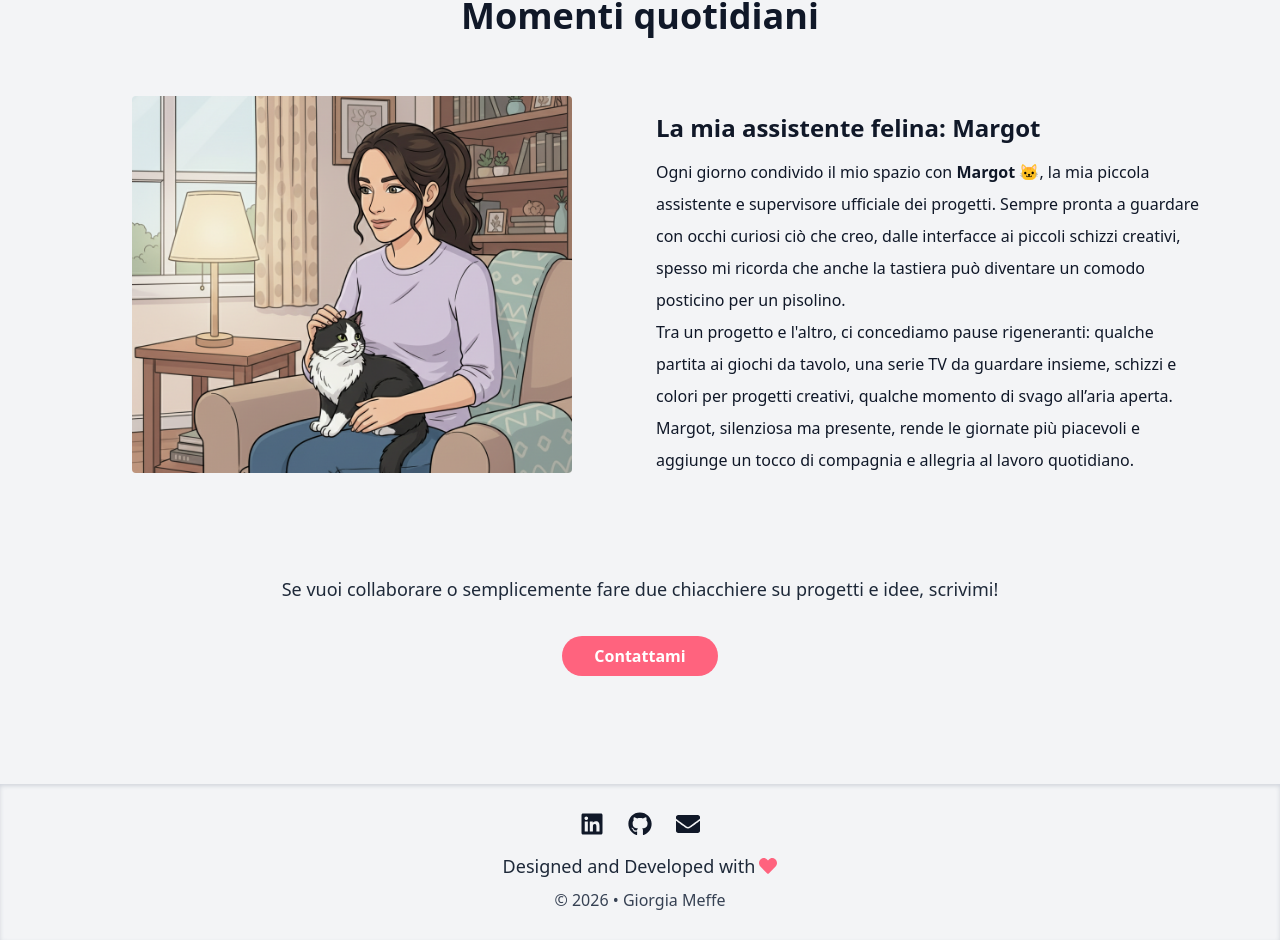
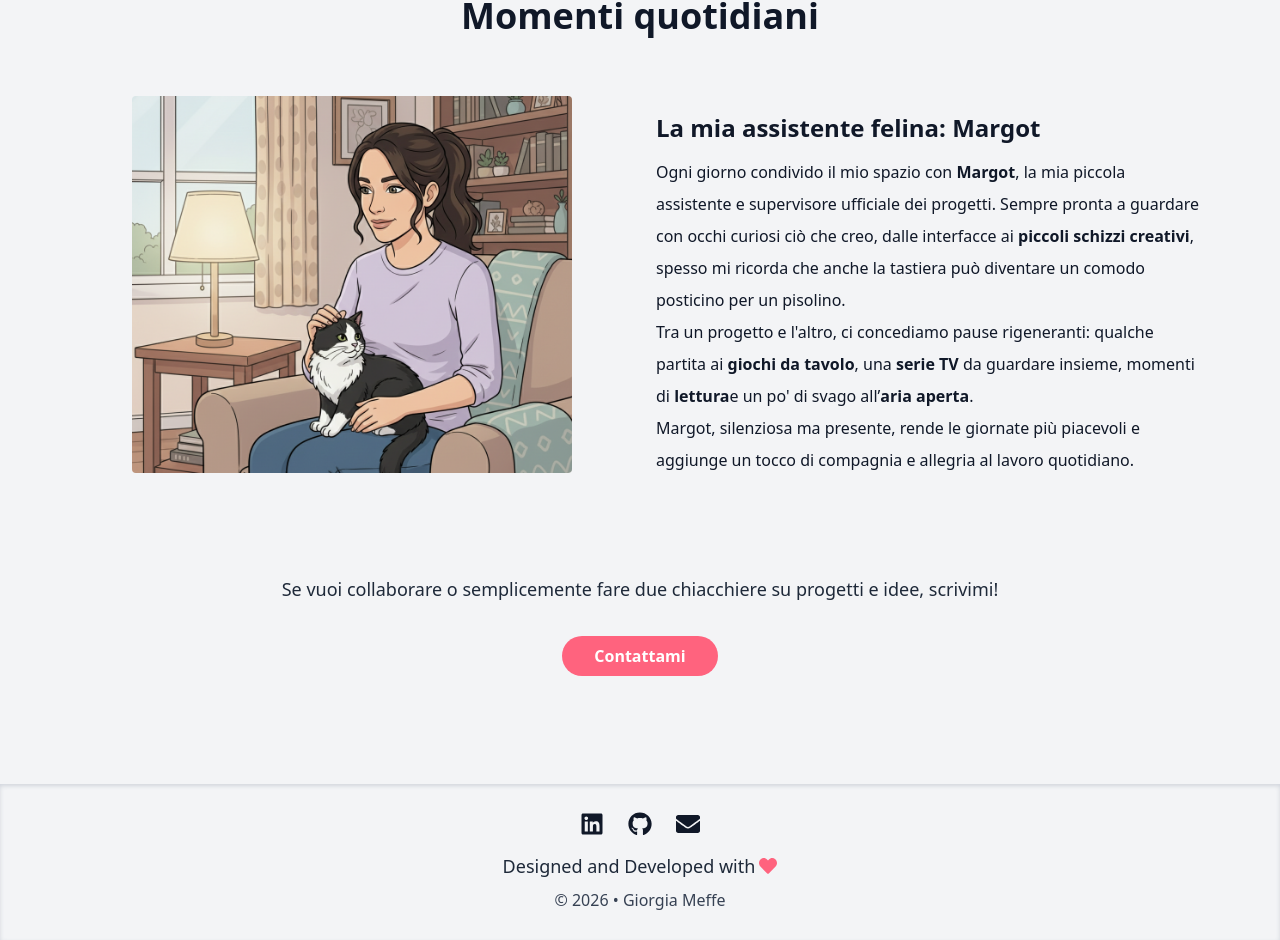
Before and after one commit to giorgiameffe/giorgiameffe-portfolio, a React (Vite) app: page /about in a window 1280 px wide. Shown: the part 2423-3363 px from the top of the page. Built offline with nearby package versions, Linux system fonts and the light colour scheme; a web font is replaced by a local one.

Commit message:
feat: fix homepage carousel and modify personalBlock content

```diff
--- a/src/components/ProjectCardList.tsx
+++ b/src/components/ProjectCardList.tsx
@@ -6,54 +6,65 @@ import { FaChevronRight, FaChevronLeft } from "react-icons/fa";
 
 const ProjectCardList: React.FC = () => {
 
+    // Indice della prima card visibile nel carosello
     const [currentIndex, setCurrentIndex] = useState(0);
-    const [cardsPerView, setCardsPerView] = useState(3); // default desktop
 
-    // Imposta il numero di card visibili in base alla larghezza
+    // Quante card mostriamo contemporaneamente
+    // (1 mobile, 2 tablet, 3 desktop)
+    const [cardsPerView, setCardsPerView] = useState(3);
+
+    // Calcola cardsPerView in base alla larghezza della finestra
     useEffect(() => {
-
         function handleResize() {
-
             if (window.innerWidth < 768) {
-                setCardsPerView(1); // mobile
+                setCardsPerView(1);       // mobile
             } else if (window.innerWidth < 1024) {
-                setCardsPerView(2); // tablet
+                setCardsPerView(2);       // tablet
             } else {
-                setCardsPerView(3); // desktop
+                setCardsPerView(3);       // desktop
             }
         }
 
-        handleResize(); // chiamata iniziale
+        handleResize(); // eseguito subito al mount
         window.addEventListener("resize", handleResize);
 
+        // cleanup quando il componente viene smontato
         return () => window.removeEventListener("resize", handleResize);
     }, []);
 
-    // Funzione per gestire il passaggio alla card successiva (con ciclicità)
+    // Quando cardsPerView cambia (es: mobile → desktop),
+    // currentIndex potrebbe diventare invalido
+    useEffect(() => {
+        const maxIndex = projects.length - cardsPerView;
+
+        // Se currentIndex è troppo alto per il nuovo layout,
+        // lo riportiamo a 0
+        if (currentIndex > maxIndex) {
+            setCurrentIndex(0);
+        }
+    }, [cardsPerView, projects.length]);
+
+    // Funzione per andare avanti di una card
     function nextCard() {
-
         if (currentIndex < projects.length - cardsPerView) {
-
             setCurrentIndex(currentIndex + 1);
         } else {
-
-            // Se siamo all'ultima card, torniamo alla prima
+            // se siamo alla fine, torniamo all’inizio
             setCurrentIndex(0);
         }
     }
 
-    // Funzione per gestire il passaggio alla card precedente (con ciclicità)
+    // Funzione per andare indietro di una card
     function prevCard() {
-
         if (currentIndex > 0) {
             setCurrentIndex(currentIndex - 1);
         } else {
-            // Se siamo alla prima card, torniamo all'ultima
+            // se siamo all’inizio, saltiamo all’ultima finestra valida
             setCurrentIndex(projects.length - cardsPerView);
         }
     }
 
-    // Adattiamo il numero di progetti visibili in base all'indice e al numero di card per vista
+    // Selezioniamo solo le card che devono essere visibili
     const visibleProjects = projects.slice(
         currentIndex,
         currentIndex + cardsPerView
@@ -73,24 +84,21 @@ const ProjectCardList: React.FC = () => {
             </motion.h1>
 
             <div className="overflow-hidden">
-
                 <div className="flex justify-center items-center gap-15 md:gap-10 w-full transition-transform duration-300 ease-in-out">
                     {visibleProjects.map((project) => (
                         <ProjectCard key={project.slug} project={project} featured />
                     ))}
                 </div>
 
-                {/* Navigazione */}
-                <div className="flex justify-between items-center mt-4 w-full">
-
-                    {/* Frecce laterali */}
+                {/* Frecce visibili solo su mobile/tablet */}
                 <button
                     onClick={prevCard}
-                        className=" lg:hidden absolute left-2 md:left-4 top-1/2 -translate-y-1/2 p-2 bg-gray-100 rounded-full
+                    className="lg:hidden absolute left-2 md:left-4 top-1/2 -translate-y-1/2 p-2 bg-gray-100 rounded-full
                      text-rose-400 hover:text-rose-500 shadow-md hover:bg-white transition"
                 >
                     <FaChevronLeft />
                 </button>
+
                 <button
                     onClick={nextCard}
                     className="lg:hidden absolute right-2 md:right-4 top-1/2 -translate-y-1/2 p-2 bg-gray-100 rounded-full
@@ -99,8 +107,6 @@ const ProjectCardList: React.FC = () => {
                     <FaChevronRight />
                 </button>
             </div>
-            </div>
-
         </section>
     );
 };
--- a/src/data/personalBlockData.tsx
+++ b/src/data/personalBlockData.tsx
@@ -21,14 +21,14 @@ const PersonalBlock: PersonalBlockData = {
     content: (
         <>
             <p>
-                Ogni giorno condivido il mio spazio con <span className="font-bold">Margot</span> 🐱, la mia piccola assistente
+                Ogni giorno condivido il mio spazio con <span className="font-bold">Margot</span>, la mia piccola assistente
                 e supervisore ufficiale dei progetti.
-                Sempre pronta a guardare con occhi curiosi ciò che creo, dalle interfacce ai piccoli schizzi creativi, spesso
+                Sempre pronta a guardare con occhi curiosi ciò che creo, dalle interfacce ai <span className="font-bold">piccoli schizzi creativi</span>, spesso
                 mi ricorda che anche la tastiera può diventare un comodo posticino per un pisolino.
             </p>
             <p>
-                Tra un progetto e l'altro, ci concediamo pause rigeneranti: qualche partita ai giochi da tavolo, una serie TV
-                da guardare insieme, schizzi e colori per progetti creativi, qualche momento di svago all’aria aperta.
+                Tra un progetto e l'altro, ci concediamo pause rigeneranti: qualche partita ai <span className="font-bold">giochi da tavolo</span>, una <span className="font-bold">serie TV</span> da guardare insieme, momenti di <span className="font-bold">lettura</span>
+                e un po' di svago all’<span className="font-bold">aria aperta</span>.
                 <br></br>
                 Margot, silenziosa ma presente, rende le giornate più piacevoli e aggiunge un tocco di compagnia e allegria
                 al lavoro quotidiano.
```
Lines whose indentation alone changed are shown as unchanged.
